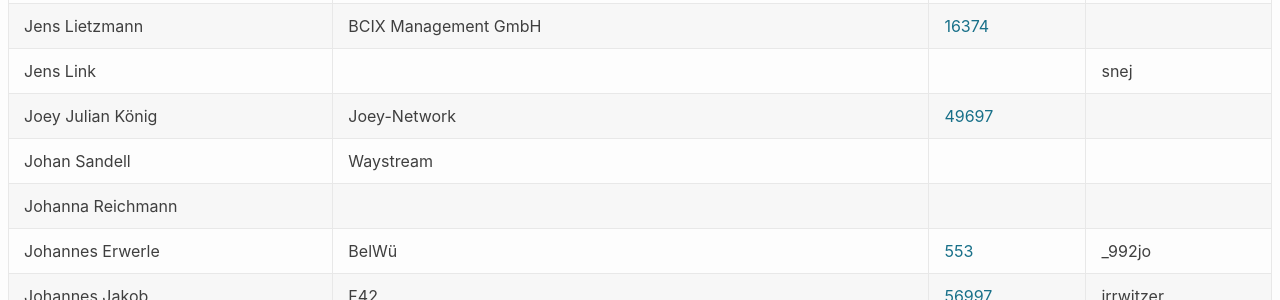
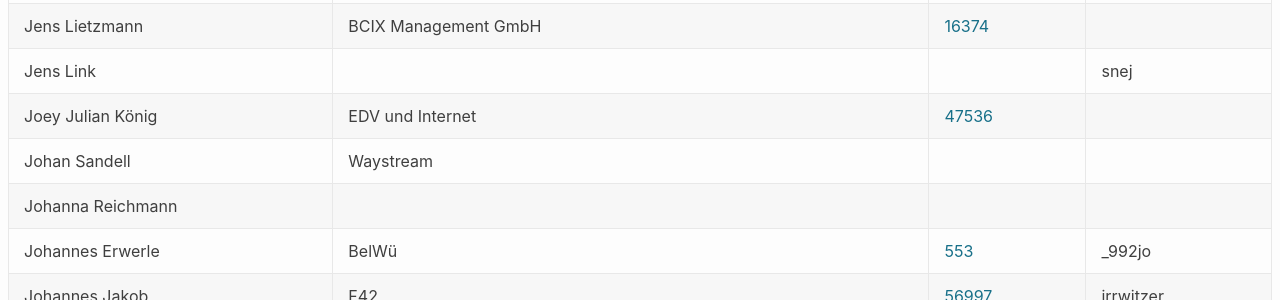
Before and after one commit to denog/pretix-attendeelist, a Jekyll site: the page built from denog15/index.md, in a window 1280 px wide and 900 px high, scrolled down 6184 px. Shown: the part 154-454 px from the top of the window. Built offline with Jekyll 4.4.1, drawn with Linux system fonts in a browser that asks for light colours.

Commit message:
Latest data: Wed Oct 25 08:48:15 UTC 2023

```diff
--- a/_data/attendees_denog15_onsite.json
+++ b/_data/attendees_denog15_onsite.json
@@ -835,9 +835,9 @@
   },
   {
     "name": "Joey Julian König",
-    "company": "Joey-Network",
-    "irc": null,
-    "asn": "49697"
+    "company": "EDV und Internet",
+    "irc": null,
+    "asn": "47536"
   },
   {
     "name": "Johanna Reichmann",
```
